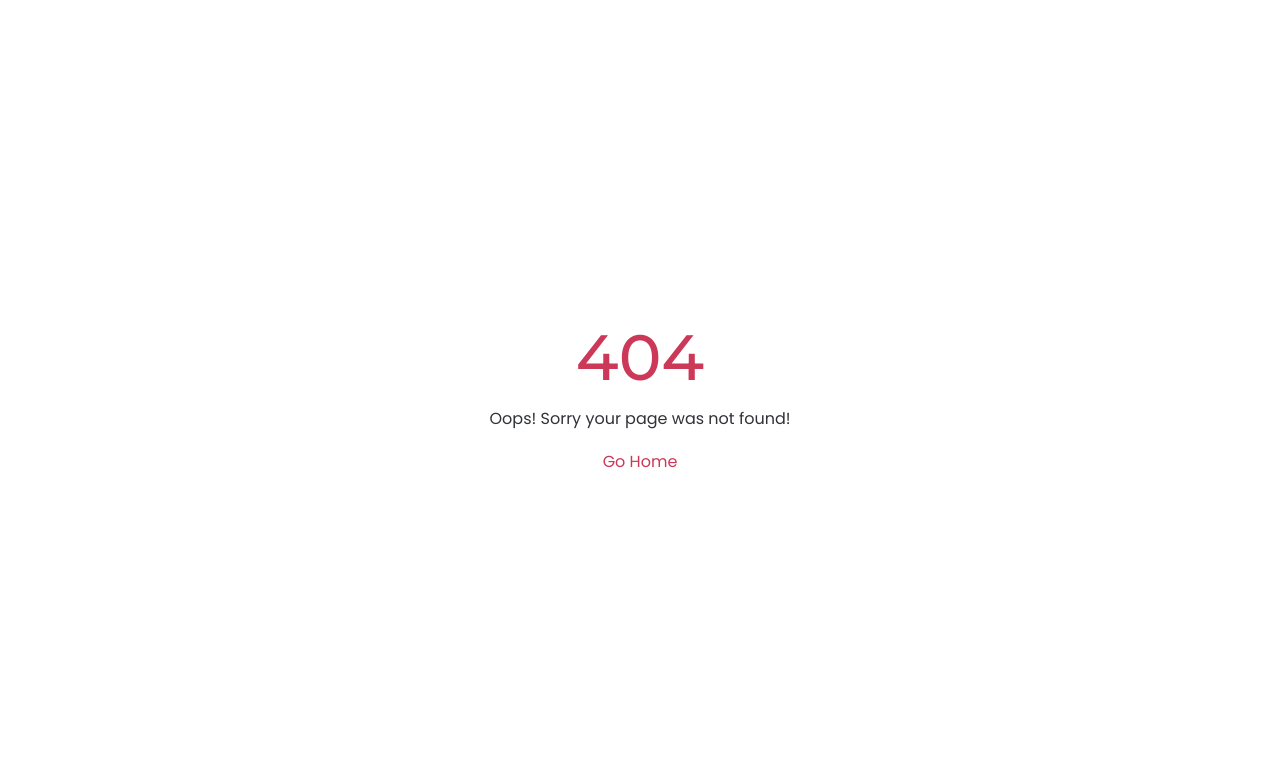
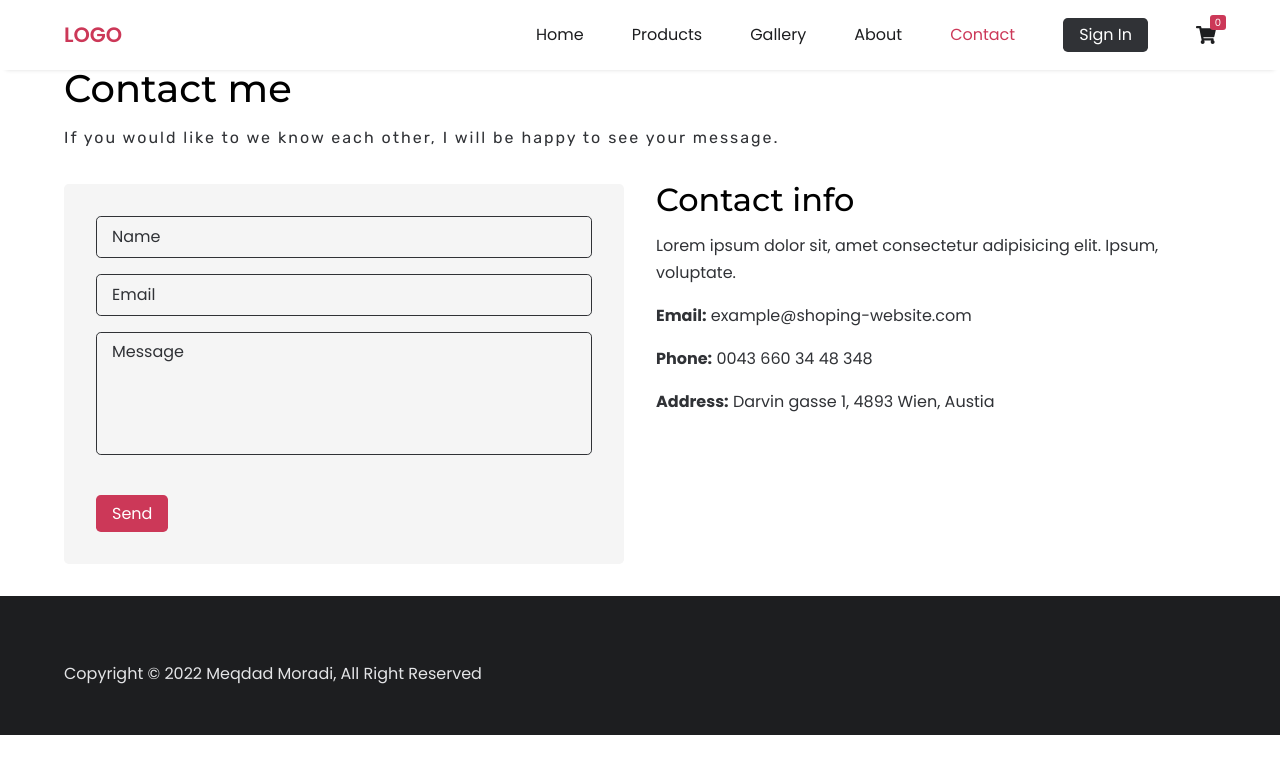
Before and after one commit to Meqdad-Moradi/shoping-website, a React (Create React App) app: page /contact in a window 1280 px wide. Before the commit this address had no page. Shown: the top 774 px of the page. Built offline with nearby package versions, Linux system fonts and the light colour scheme; data requests are answered from the project's data file.

Commit message:
contact page created

```diff
--- a/src/App.js
+++ b/src/App.js
@@ -8,6 +8,7 @@ import Dashboard from "./components/dashboard/Dashboard";
 import ProductDetails from "./components/products/ProductDetails";
 import Products from "./components/products/Products";
 import webContext from "./context/Context";
+import Contact from "./components/contact/Contact";
 
 function App() {
    const [products, setProducts] = useState([]);
@@ -110,6 +111,7 @@ function App() {
                <Route path="/home" element={<Navigate to="/" />} />
                <Route path="/" element={<Home />} />
                <Route path="/products" element={<Products />} />
+               <Route path="/contact" element={<Contact />} />
                <Route path="/productDetails" element={<ProductDetails />} />
                <Route path="/login" element={<Login />} />
                <Route path="/dashboard" element={<Dashboard />} />
--- a/src/assets/style/_colors.scss
+++ b/src/assets/style/_colors.scss
@@ -1,5 +1,6 @@
 $primary: hsl(347, 59%, 51%);
 $secondary: hsl(347, 74%, 60%);
+$blue: hsl(207, 58%, 62%);
 $black: hsl(220, 5%, 12%);
 $dark: hsl(220, 5%, 20%);
 $gray: hsl(220, 5%, 90%);
--- /dev/null
+++ b/src/assets/style/_contact.scss
@@ -0,0 +1,30 @@
+.contact-page {
+   margin-bottom: 2em;
+
+   .contat-body {
+      @include grid();
+      align-items: start;
+      gap: 2em;
+   }
+
+   .contact-form-container {
+      background-color: $light;
+      padding: 2em;
+      border-radius: $border-radius;
+
+      .message {
+         textarea#message {
+            resize: none;
+         }
+
+         label {
+            top: 1.3em;
+         }
+
+         textarea.input:focus ~ label,
+         textarea.input:not(:placeholder-shown) ~ label {
+            top: 0;
+         }
+      }
+   }
+}
--- a/src/assets/style/_form.scss
+++ b/src/assets/style/_form.scss
@@ -5,19 +5,19 @@
       margin-top: 1em;
    }
 
-   input {
+   .input {
       width: 100%;
       padding: 0.4em 1em;
-      border: 1px solid $gray;
+      border: 1px solid $dark;
       border-radius: $border-radius;
-      color: $light;
+      color: $dark;
       background-color: inherit;
       outline: 0;
       transition: $transition;
       transition-duration: 0.1s;
 
       &:focus {
-         outline: 3px solid hsl(347, 59%, 51% /0.8);
+         outline: 3px solid $blue;
       }
    }
 
@@ -26,18 +26,18 @@
       top: 50%;
       left: 1em;
       transform: translateY(-50%);
-      padding: 0 0.2em;
-      color: $gray;
+      color: $dark;
       transition: $transition;
       transition-duration: 0.2s;
       cursor: text;
    }
 
-   input:focus ~ label,
-   input:not(:placeholder-shown) ~ label {
+   .input:focus ~ label,
+   .input:not(:placeholder-shown) ~ label {
       top: 0;
       left: 0.5em;
-      font-size: 14px;
-      background-color: $dark;
+      font-size: 12px;
+      background-color: $light;
+      padding: 0 0.4em;
    }
 }
--- a/src/assets/style/style.css
+++ b/src/assets/style/style.css
@@ -229,49 +229,51 @@ footer {
 .form-control + .form-control {
   margin-top: 1em;
 }
-.form-control input {
+.form-control .input {
   width: 100%;
   padding: 0.4em 1em;
-  border: 1px solid #e4e5e7;
+  border: 1px solid #303236;
   border-radius: 0.3em;
-  color: whitesmoke;
+  color: #303236;
   background-color: inherit;
   outline: 0;
   transition: all 0.4s ease-in-out;
   transition-duration: 0.1s;
 }
-.form-control input:focus {
-  outline: 3px solid #d96c84;
+.form-control .input:focus {
+  outline: 3px solid #66a4d6;
 }
 .form-control label {
   position: absolute;
   top: 50%;
   left: 1em;
   transform: translateY(-50%);
-  padding: 0 0.2em;
-  color: #e4e5e7;
+  color: #303236;
   transition: all 0.4s ease-in-out;
   transition-duration: 0.2s;
   cursor: text;
 }
-.form-control input:not(:-moz-placeholder-shown) ~ label {
+.form-control .input:not(:-moz-placeholder-shown) ~ label {
   top: 0;
   left: 0.5em;
-  font-size: 14px;
-  background-color: #303236;
+  font-size: 12px;
+  background-color: whitesmoke;
+  padding: 0 0.4em;
 }
-.form-control input:not(:-ms-input-placeholder) ~ label {
+.form-control .input:not(:-ms-input-placeholder) ~ label {
   top: 0;
   left: 0.5em;
-  font-size: 14px;
-  background-color: #303236;
+  font-size: 12px;
+  background-color: whitesmoke;
+  padding: 0 0.4em;
 }
-.form-control input:focus ~ label,
-.form-control input:not(:placeholder-shown) ~ label {
+.form-control .input:focus ~ label,
+.form-control .input:not(:placeholder-shown) ~ label {
   top: 0;
   left: 0.5em;
-  font-size: 14px;
-  background-color: #303236;
+  font-size: 12px;
+  background-color: whitesmoke;
+  padding: 0 0.4em;
 }
 
 .header {
@@ -689,6 +691,40 @@ footer {
   padding-top: 4em;
 }
 
+.contact-page {
+  margin-bottom: 2em;
+}
+.contact-page .contat-body {
+  display: grid;
+  grid-template-columns: repeat(auto-fit, minmax(15rem, 1fr));
+  grid-auto-flow: dense;
+  justify-content: space-between;
+  align-items: center;
+  align-items: start;
+  gap: 2em;
+}
+.contact-page .contact-form-container {
+  background-color: whitesmoke;
+  padding: 2em;
+  border-radius: 0.3em;
+}
+.contact-page .contact-form-container .message textarea#message {
+  resize: none;
+}
+.contact-page .contact-form-container .message label {
+  top: 1.3em;
+}
+.contact-page .contact-form-container .message textarea.input:not(:-moz-placeholder-shown) ~ label {
+  top: 0;
+}
+.contact-page .contact-form-container .message textarea.input:not(:-ms-input-placeholder) ~ label {
+  top: 0;
+}
+.contact-page .contact-form-container .message textarea.input:focus ~ label,
+.contact-page .contact-form-container .message textarea.input:not(:placeholder-shown) ~ label {
+  top: 0;
+}
+
 .single-product {
   min-height: 80vh;
 }
@@ -773,6 +809,22 @@ footer {
 }
 #login-page .login-content form {
   width: 100%;
+}
+#login-page .login-content form .input {
+  border-color: #e4e5e7;
+}
+#login-page .login-content form label {
+  color: #e4e5e7;
+}
+#login-page .login-content form .input:not(:-moz-placeholder-shown) ~ label {
+  background-color: #303236;
+}
+#login-page .login-content form .input:not(:-ms-input-placeholder) ~ label {
+  background-color: #303236;
+}
+#login-page .login-content form .input:focus ~ label,
+#login-page .login-content form .input:not(:placeholder-shown) ~ label {
+  background-color: #303236;
 }
 #login-page .login-content form a {
   color: whitesmoke;
--- a/src/assets/style/style.scss
+++ b/src/assets/style/style.scss
@@ -11,6 +11,7 @@
 @import "testimonials";
 @import "footer";
 @import "products";
+@import "contact";
 @import "singleProduct";
 @import "login";
 @import "dashboard";
--- /dev/null
+++ b/src/components/contact/Contact.jsx
@@ -0,0 +1,80 @@
+import React, { useState } from "react";
+import Header from "./../global/Header";
+import Footer from "./../global/Footer";
+import MainTitle from "./../global/MainTitle";
+import Input from "../global/Input";
+
+const Contact = () => {
+   const [name, setName] = useState("");
+   const [email, setEmail] = useState("");
+
+   return (
+      <>
+         <Header />
+         <div className="contact-page">
+            <div className="container">
+               <MainTitle
+                  titleText="Contact me"
+                  subTitleText="If you would like to we know each other, I will be happy to see your message."
+               />
+
+               <div className="contat-body">
+                  <div className="contact-form-container">
+                     <form action="POST">
+                        <Input
+                           name="name"
+                           setValue={setName}
+                           type="text"
+                           label="name"
+                           value={name}
+                        />
+                        <Input
+                           name="email"
+                           setValue={setEmail}
+                           type="email"
+                           label="email"
+                           value={email}
+                        />
+
+                        <div className="form-control message">
+                           <textarea
+                              className="input"
+                              name="message"
+                              id="message"
+                              cols="30"
+                              rows="4"
+                              placeholder=" "
+                           ></textarea>
+                           <label htmlFor="message">message</label>
+                        </div>
+
+                        <button type="submit" className="btn">
+                           Send
+                        </button>
+                     </form>
+                  </div>
+                  <div className="contact-info">
+                     <h1>contact info</h1>
+                     <p>
+                        Lorem ipsum dolor sit, amet consectetur adipisicing
+                        elit. Ipsum, voluptate.
+                     </p>
+                     <p>
+                        <strong>email:</strong> example@shoping-website.com
+                     </p>
+                     <p>
+                        <strong>phone:</strong> 0043 660 34 48 348
+                     </p>
+                     <p>
+                        <strong>address:</strong> Darvin gasse 1, 4893 Wien, Austia
+                     </p>
+                  </div>
+               </div>
+            </div>
+         </div>
+         <Footer />
+      </>
+   );
+};
+
+export default Contact;
--- /dev/null
+++ b/src/components/global/Input.jsx
@@ -0,0 +1,20 @@
+import React from "react";
+
+const Input = ({ name, setValue, type, label, value }) => {
+   return (
+      <div className="form-control">
+         <input
+            className="input"
+            type={type}
+            id={name}
+            value={value}
+            autoComplete="off"
+            placeholder=" "
+            onChange={(e) => setValue(e.currentTarget.value)}
+         />
+         <label htmlFor={name}>{label}</label>
+      </div>
+   );
+};
+
+export default Input;
--- a/src/components/login/Login.jsx
+++ b/src/components/login/Login.jsx
@@ -2,13 +2,14 @@ import React, { useState } from "react";
 import { Link, useNavigate } from "react-router-dom";
 import Footer from "../global/Footer";
 import Header from "../global/Header";
+import Input from "../global/Input";
 import MainTitle from "../global/MainTitle";
 import Popup from "./Popup";
 
 const Login = () => {
    const [name, setName] = useState("");
    const [password, setPassword] = useState("");
-   const [succed, setSucced] = useState(false);
+   const [nosucced, setNoSucced] = useState(false);
    const [check, setCheck] = useState("");
    const navigate = useNavigate();
 
@@ -17,11 +18,11 @@ const Login = () => {
       e.preventDefault();
 
       if (name === "") {
-         setSucced(true);
+         setNoSucced(true);
          setCheck("Please insert your Username!");
          return;
       } else if (password === "") {
-         setSucced(true);
+         setNoSucced(true);
          setCheck("Please insert your Password!");
          return;
       } else {
@@ -37,7 +38,7 @@ const Login = () => {
          <Header />
          <section id="login-page">
             <div className="container">
-               {succed ? <Popup check={check} /> : ""}
+               {nosucced ? <Popup check={check} /> : null}
                <div className="login-content">
                   <MainTitle
                      titleText="Login"
@@ -45,28 +46,20 @@ const Login = () => {
                   />
 
                   <form action="POST" onSubmit={onLogin}>
-                     <div className="form-control">
-                        <input
-                           type="text"
-                           id="name"
-                           value={name}
-                           autoComplete="off"
-                           placeholder=" "
-                           onChange={(e) => setName(e.currentTarget.value)}
-                        />
-                        <label htmlFor="name">User name</label>
-                     </div>
-                     <div className="form-control">
-                        <input
-                           type="password"
-                           id="password"
-                           value={password}
-                           autoComplete="off"
-                           placeholder=" "
-                           onChange={(e) => setPassword(e.currentTarget.value)}
-                        />
-                        <label htmlFor="password">Password</label>
-                     </div>
+                     <Input
+                        name="name"
+                        setValue={setName}
+                        type="name"
+                        label="user name"
+                        value={name}
+                     />
+                     <Input
+                        name="password"
+                        setValue={setPassword}
+                        type="password"
+                        label="password"
+                        value={password}
+                     />
 
                      <Link to="">forgot your password?</Link>
 
```
Also changed, not shown: src/assets/style/_login.scss (+13 -0 lines), 1 other file (tests, documents, lock files or other folders).
